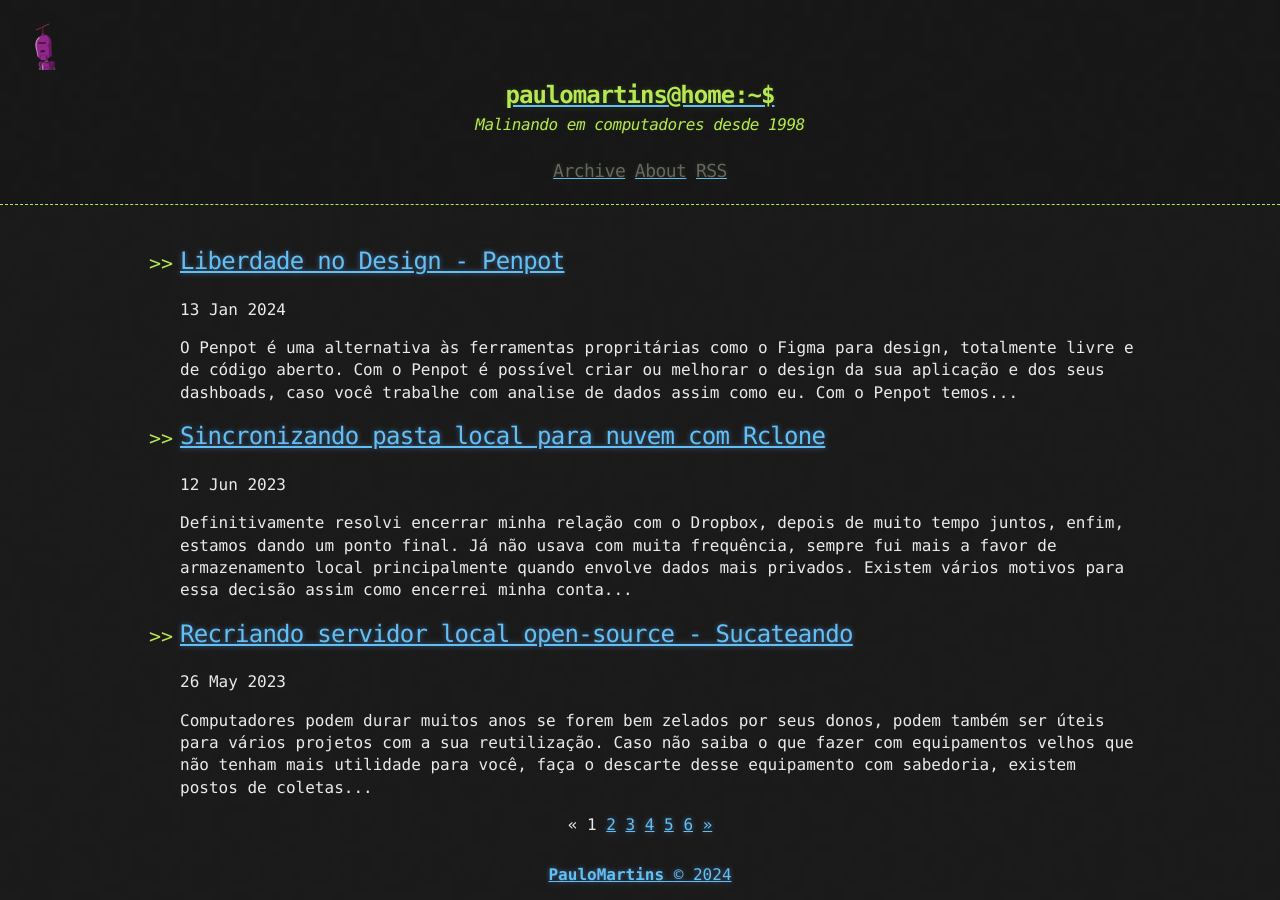
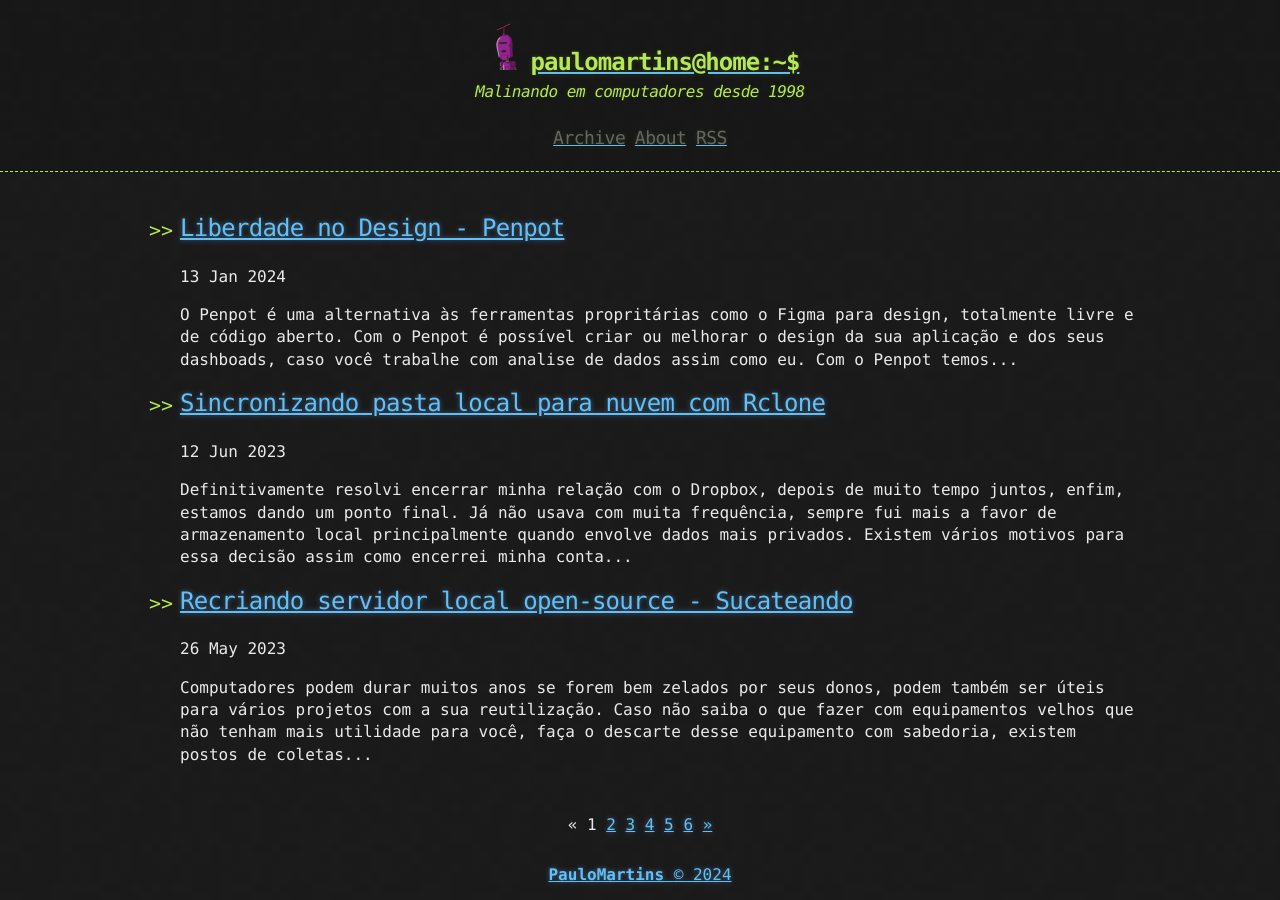
Before and after one commit to paullomarttins/paullomarttins.github.io, a Jekyll site: the page built from index.html, in a window 1280 px wide. Built offline with Jekyll 4.4.1, drawn with Linux system fonts in a browser that asks for light colours; the list of posts is cut into pages by our own code.

Commit message:
imagem do site atualizada header

```diff
--- a/_includes/header.html
+++ b/_includes/header.html
@@ -2,7 +2,7 @@
   <div>
     <a href="{{ "/" | prepend: site.baseurl | replace: '//', '/' }}">
     {% assign owner_first_name = site.owner | split: " " %}
-    <img src="{{ "./assets/image.png" | relative_url }}" width="50" height="50" type="image/x-icon"><h1>{{ owner_first_name[0] | downcase }}@home:~$</h1>
+    <h1><img src="{{ "./assets/image.png" | relative_url }}" width="50" height="50" type="image/x-icon">{{ owner_first_name[0] | downcase }}@home:~$</h1>
     </a>
     <a style="text-align:center;"><h4><i>Malinando em computadores desde 1998</i></h4></a>
     <div class="header-links">
```
